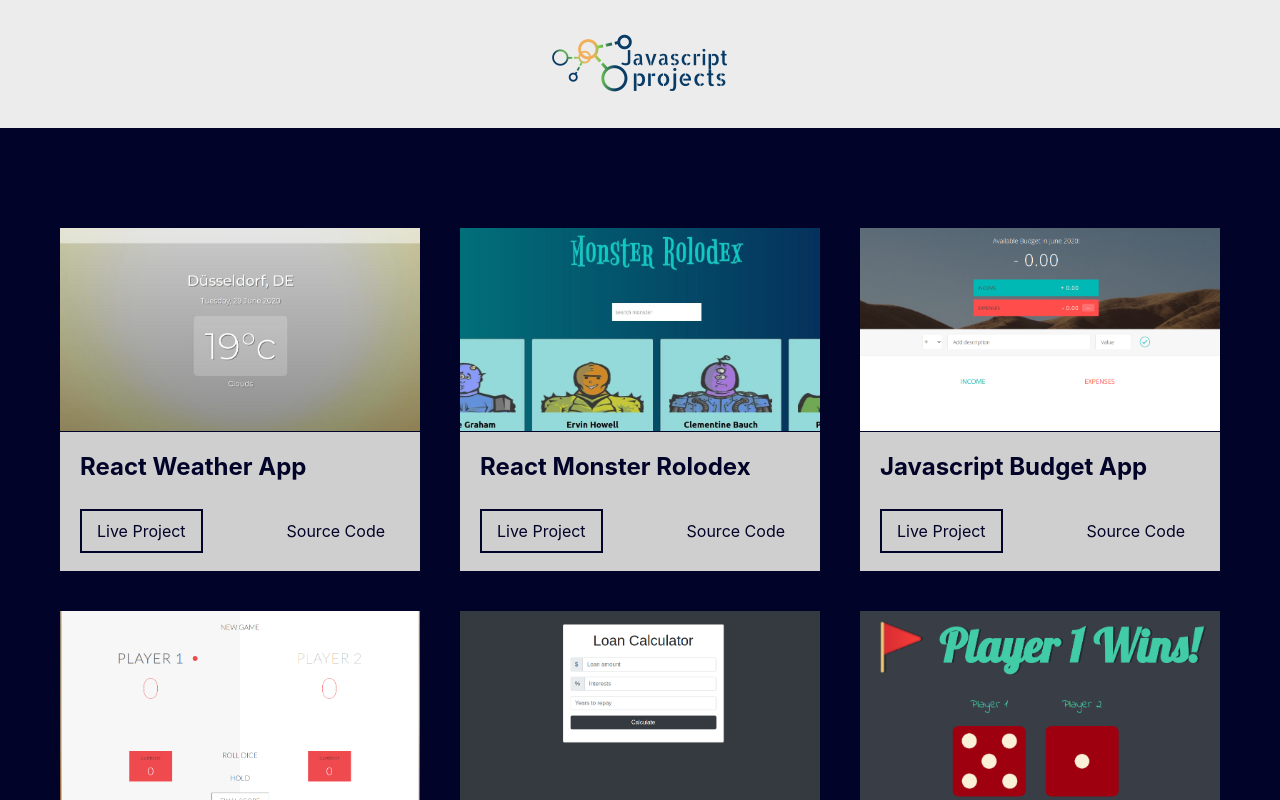
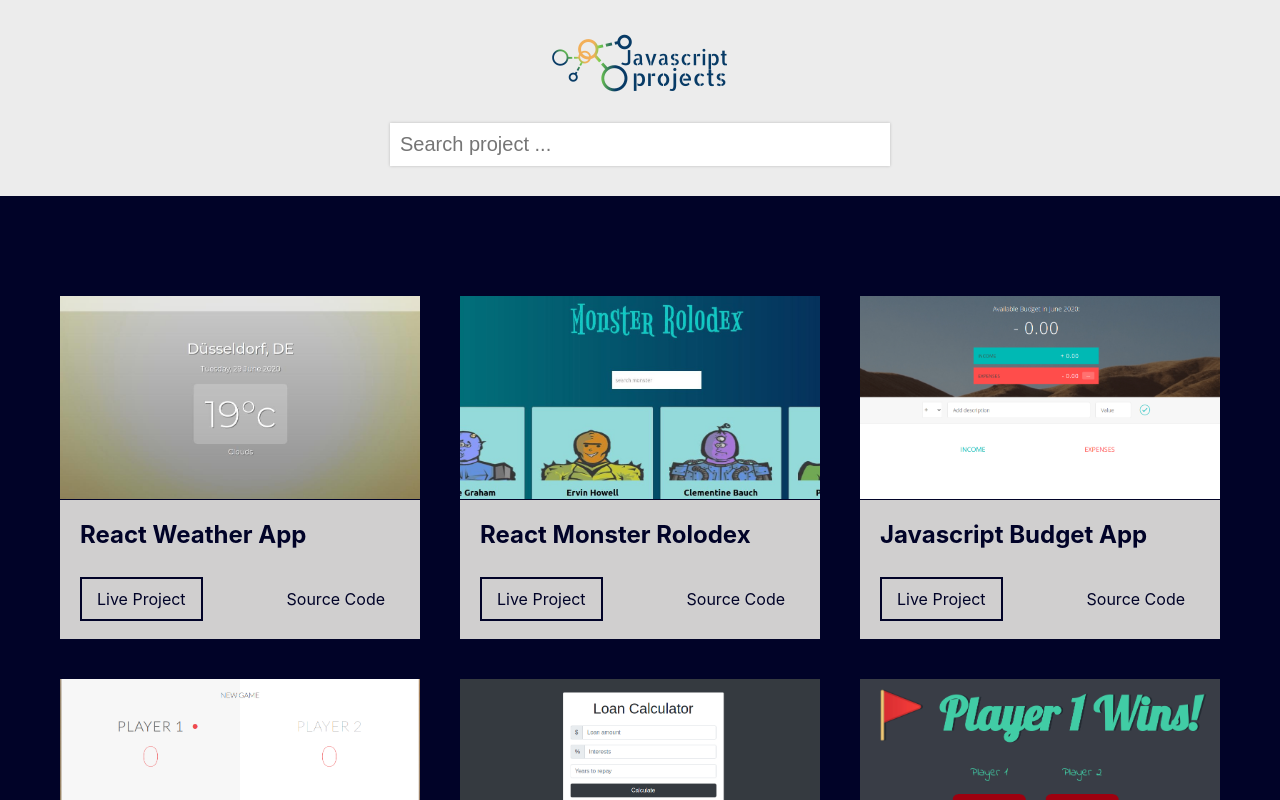
Before and after one commit to glennludszuweit/React-JS-projects, a React (Create React App) app: page / in a window 1280 px wide. Shown: the top 800 px of the page. Built offline with nearby package versions, Linux system fonts and the light colour scheme.

Commit message:
added search bar and fixed footer

```diff
--- a/src/components/footer/Footer.css
+++ b/src/components/footer/Footer.css
@@ -2,7 +2,6 @@
   background: #ececec;
   display: flex;
   justify-content: center;
-  margin-bottom: 40px;
   min-width: 100vw;
   position: absolute;
 }
--- a/src/components/header/Header.css
+++ b/src/components/header/Header.css
@@ -2,7 +2,8 @@
   padding: 30px;
   background: #ececec;
   display: flex;
-  justify-content: center;
+  flex-direction: column;
+  align-items: center;
   margin-bottom: 40px;
   min-width: 100vw;
 }
--- a/src/components/header/Header.jsx
+++ b/src/components/header/Header.jsx
@@ -1,11 +1,13 @@
 import React from 'react';
 import jslogo from '../../jsprojects.png';
+import Search from '../search/Search';
 import './Header.css';
 
 const Header = () => {
   return (
     <div className='header'>
       <img src={jslogo} alt='JSProjects Logo' />
+      <Search />
     </div>
   );
 };
--- /dev/null
+++ b/src/components/search/Search.css
@@ -0,0 +1,16 @@
+input {
+  outline: none;
+  border: none;
+}
+
+.search-box {
+  width: 500px;
+  margin: 25px 0 0;
+}
+
+.search-box .search-bar {
+  width: 100%;
+  padding: 10px;
+  font-size: 20px;
+  box-shadow: 0 0 3px rgba(0, 0, 0, 0.2);
+}
--- /dev/null
+++ b/src/components/search/Search.jsx
@@ -0,0 +1,17 @@
+import React from 'react';
+import './Search.css';
+
+const Search = () => {
+  return (
+    <div className='search-box'>
+      <input
+        type='search'
+        className='search-bar'
+        name='search'
+        placeholder='Search project ...'
+      />
+    </div>
+  );
+};
+
+export default Search;
```
